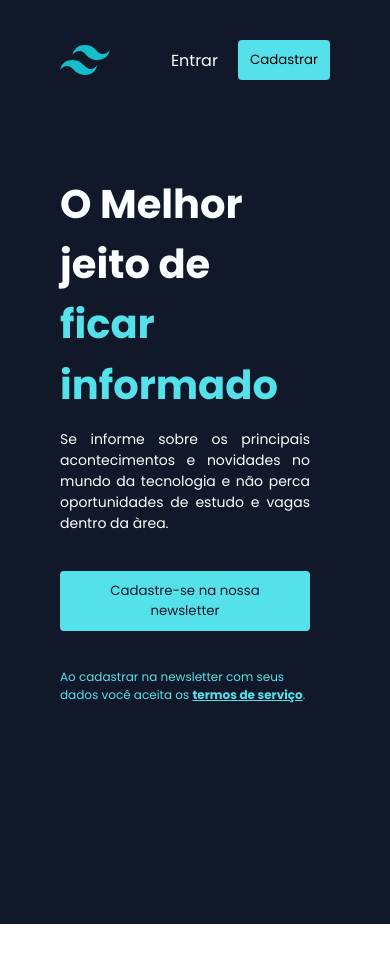
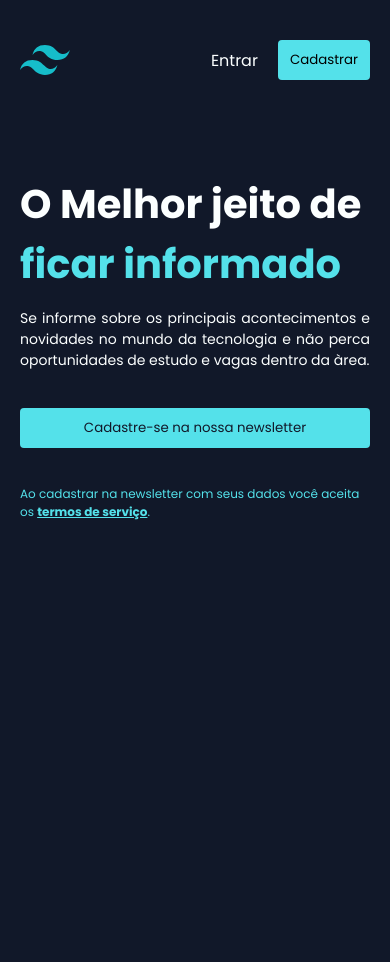
Before and after one commit to k4ik/landing-page-newsletter, a Vue app in the folder frontend/: page / in a window 390 px wide. Before the commit the page ends 924 px from the top, so only its background shows below. Built offline with nearby package versions, Linux system fonts and the light colour scheme.

Commit message:
feat: response css

```diff
--- a/frontend/src/assets/scss/_header.scss
+++ b/frontend/src/assets/scss/_header.scss
@@ -36,3 +36,9 @@ header {
         }
     }
 }
+
+@media (max-width: 1086px) {
+    header {
+        padding: 40px 20px;
+    }
+  }
--- a/frontend/src/assets/scss/_main.scss
+++ b/frontend/src/assets/scss/_main.scss
@@ -61,11 +61,15 @@ main {
       }
     }
 
-    @media (max-width: 1086px) {
-     article {
-        max-width: 100%; // Ocupa metade da largura
-        text-align: left; // Alinha o texto à esquerda
-        margin-right: 20px; // Adiciona uma margem à direita para separar dos outros elementos
+
+  }
+
+  @media (max-width: 1086px) {
+    main {
+      padding: 0 20px;
+      article {
+        max-width: 100%;
+        text-align: left;
       }
 
       aside {
--- a/frontend/src/assets/scss/_newsletter.scss
+++ b/frontend/src/assets/scss/_newsletter.scss
@@ -35,6 +35,7 @@ main {
                 outline: none;
                 border: none;
                 color: grey;
+                width: 100%;
             }
         }
 
```
